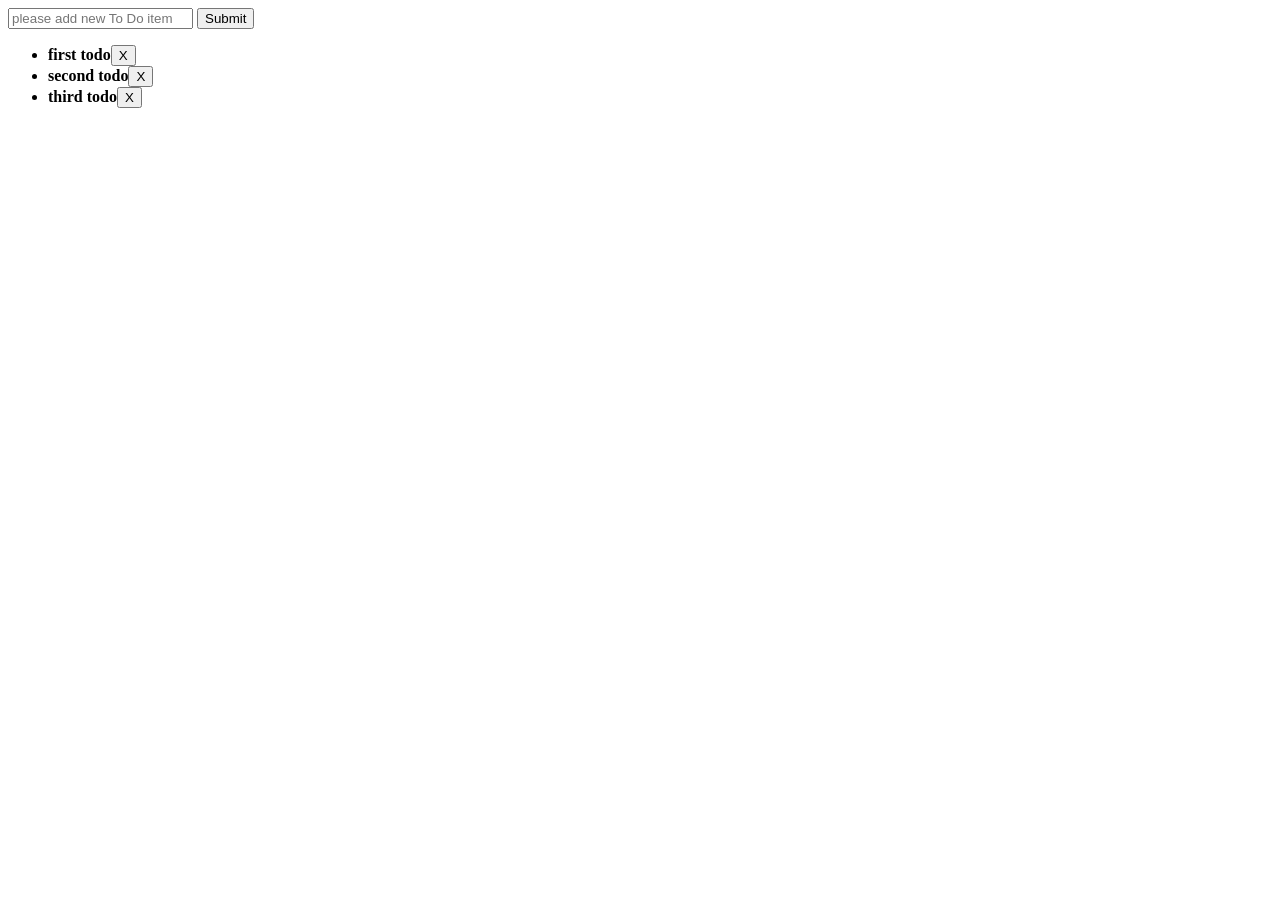
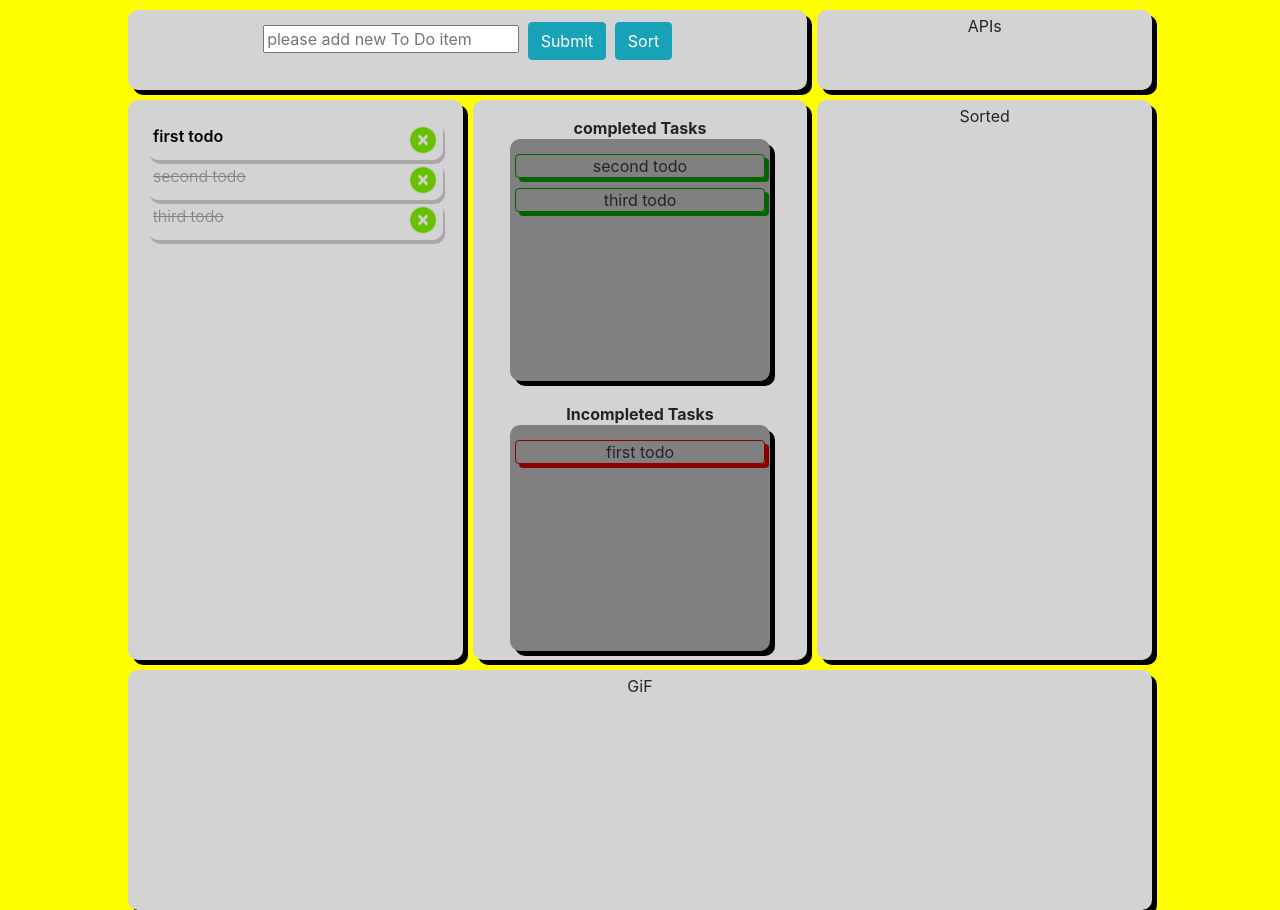
Before and after one commit to WebAhead5/tudoBom, a website: page index.html in a window 1280 px wide. Before the commit the page ends 800 px from the top, so only its background shows below. Drawn offline with nearby package versions, Linux system fonts and the light colour scheme.

Commit message:
final design

```diff
--- a/index.html
+++ b/index.html
@@ -3,19 +3,43 @@
   <head>
     <meta charset="utf-8">
     <title>tdd todo</title>
+    <link rel="stylesheet" href="https://maxcdn.bootstrapcdn.com/bootstrap/4.0.0/css/bootstrap.min.css" integrity="sha384-Gn5384xqQ1aoWXA+058RXPxPg6fy4IWvTNh0E263XmFcJlSAwiGgFAW/dAiS6JXm" crossorigin="anonymous">
     <link rel="stylesheet" href="./styles/style.css">
   </head>
-  <body>
+  <body class="main">
 
-    <form id="add-todo">
-      <input id="todoInput"type="text" name="description" placeholder="please add new To Do item" required>
-      <input type="submit" name="" value="Submit">
+<div class="header">
+   <form id="add-todo">
+      <input id="todoInput" type="text" name="description" placeholder="please add new To Do item" required class="text text-search">
+
+      <input type="submit" name="" value="Submit" class="btn btn-info">
+
+      <input type="button" id="sort" value="Sort" class="btn btn-info" onClick="sortTasks()">
     </form>
+</div>
+<div class="box"> APIs</div>
 
-    <div id = "todo-container">
+<div class="left" id="todo-container">
       <ul>
+
       </ul>
-  </div>
+</div>
+
+<div class="middle">
+    <b>completed Tasks</b>
+    <div class="middleA" id="box1">
+    </div>
+    <br>
+    <b>Incompleted Tasks</b>
+    <div class="middleB" id="box2">
+
+    </div>
+</div>
+
+<div class="right" id="right">Sorted</div>
+
+<div class="bottom"> GiF </div>
+
   </body>
   <script type="text/javascript" src = "./scripts/logic.js"></script>
   <script type="text/javascript" src = "./scripts/dom.js"></script>
--- a/scripts/dom.js
+++ b/scripts/dom.js
@@ -8,8 +8,8 @@
 
     var state = [
       { id: -3, description: 'first todo', done: false},
-      { id: -2, description: 'second todo', done: false},
-      { id: -1, description: 'third todo', done: false },
+      { id: -2, description: 'second todo', done: true},
+      { id: -1, description: 'third todo', done: true },
     ]; // this is our initial todoList
 
     // This function takes a todo, it returns the DOM node representing that todo
@@ -30,9 +30,14 @@
 
       todoNode.appendChild(todoSpan);
 
+    if (todo.done == true) {
+     document.getElementById("box1").innerHTML += `<spam>${todo.description}</spam>`}else {
+     document.getElementById("box2").innerHTML += `<spam1>${todo.description}</spam1>`
+      }
+
       // this adds the delete button
-      var deleteButtonNode = document.createElement('button');
-      deleteButtonNode.innerHTML = "X"
+      var deleteButtonNode = document.createElement('img');
+      deleteButtonNode.src = "../imgs/x.png"
       deleteButtonNode.addEventListener('click', function(event) {
         var newState = todoFunctions.deleteTodo(state, todo.id);
         update(newState);
@@ -41,7 +46,6 @@
 
 
       // add markTodo button
-
       todoSpan.addEventListener('click', function(e) {
         console.log(todo.id, todo.done)
         var newState = todoFunctions.markTodo(state, todo.id);
@@ -50,10 +54,13 @@
 
 
 
+
       // add classes for css
+      return todoNode;
 
-      return todoNode;
+
     };
+
 
     // bind create todo form
     if (addTodoForm) {
@@ -74,6 +81,8 @@
 
     // you should not need to change this function
     var update = function(newState) {
+      document.getElementById("box1").innerHTML = ``;
+      document.getElementById("box2").innerHTML = ``;
       state = newState;
       renderState(state);
     };
@@ -91,4 +100,7 @@
     };
 
     if (container) renderState(state);
+
+
+
   })();
--- a/scripts/logic.js
+++ b/scripts/logic.js
@@ -40,8 +40,14 @@ var todoFunctions = {
 
       return this.cloneArrayOfObjects(todos).filter(x => x.id !== idToDelete)
 
+    },
+
+    displayComplete: function(todos) {
+
+      return this.cloneArrayOfObjects(todos).filter(x => x.done === true);
 
     },
+
     markTodo: function(todos, idToMark) {
       // should leave the input argument todos unchanged (you can use cloneArrayOfObjects)
       // in the new todo array, all elements will remain unchanged except the one with id: idToMark
--- a/styles/style.css
+++ b/styles/style.css
@@ -1,3 +1,147 @@
+.main{
+    display: grid;
+    grid-template-columns: 1fr 1fr 1fr;
+    grid-template-rows: 10vh 70vh 30vh ;
+    grid-template-areas: "header header box"
+                         "left middle right"
+                         "bottom bottom bottom";
+    background: yellow;
+    grid-gap: 10px;
+    width: 80%;
+    height: 100%;
+    margin: auto;
+    padding-top: 10px;
+}
+.header{
+    grid-area: header;
+    background: lightgray;
+    border-radius: 10px;
+    box-shadow: 5px 5px black;
+    /* Align block <div> to middle column
+    justify-self: center;
+    Align block <div> to middle row
+    align-self: center;
+    */
+    overflow:scroll;
+    padding: 10px;
+}
+input{
+   margin: 2px;
+}
+
+li{
+    display: flex;
+    flex-wrap: nowrap;
+    flex-direction: row;
+    justify-content:space-between;
+    border-radius: 10px;
+    box-shadow: 2px 4px darkgray;
+    text-align: center;
+    cursor: pointer;
+    padding: 5px;
+}
+
+spam {
+    display: flex;
+    flex-wrap: nowrap;
+    flex-direction: row;
+    justify-content:space-around;
+    border-radius: 4px;
+    box-shadow: 4px 4px darkgreen;
+    text-align: center;
+    cursor: pointer;
+    width: 100%;
+    border: 1px solid darkgreen;
+    margin-top: 10px;
+}
+
+spam1 {
+    display: flex;
+    flex-wrap: nowrap;
+    flex-direction: row;
+    justify-content:space-around;
+    border-radius: 4px;
+    box-shadow: 4px 4px darkred;
+    text-align: center;
+    cursor: pointer;
+    width: 100%;
+    border: 1px solid darkred;
+    margin-top: 10px;
+}
+
+ul {
+    list-style-type: circle;
+  padding: 15px;
+}
+
+img{
+    height: 30px;
+    width:30px;
+
+}
+
+div{
+    text-align: center;
+    vertical-align: middle;
+    line-height: 22px;
+    padding: 5px;
+}
+.box{
+    grid-area: box;
+    background: lightgray;
+    border-radius: 10px;
+    box-shadow: 5px 5px black;
+    height: 100%;
+}
+.left{
+    grid-area: left;
+    background: lightgray;
+    border-radius: 10px;
+    box-shadow: 5px 5px black;
+    height: 70vh;
+    overflow: scroll;
+}
+.middle{
+    grid-area: middle;
+    background: lightgray;
+    border-radius: 10px;
+    box-shadow: 5px 5px black;
+    padding-top: 5%;
+    overflow: scroll;
+}
+.middleA{
+    background: gray;
+    border-radius: 10px;
+    box-shadow: 5px 5px black;
+    height: 45%;
+    width: 80%;
+    margin: auto;
+    overflow: scroll;
+}
+.middleB{
+    background: gray;
+    border-radius: 10px;
+    box-shadow: 5px 5px black;
+    height: 42%;
+    width: 80%;
+    margin: auto;
+    overflow: scroll;
+}
+.right{
+    grid-area: right;
+    background: lightgray;
+    border-radius: 10px;
+    box-shadow: 5px 5px black;
+    height: 70vh;
+    overflow: scroll;
+}
+.bottom{
+    grid-area: bottom;
+    background: lightgray;
+    border-radius: 10px;
+    box-shadow: 5px 5px black;
+}
+
 .notchecked {
     font-weight: 600;
     color: black;
```
Also changed, not shown: imgs/off.png (added), imgs/on.png (added), imgs/x.png (added), 2 other files.
